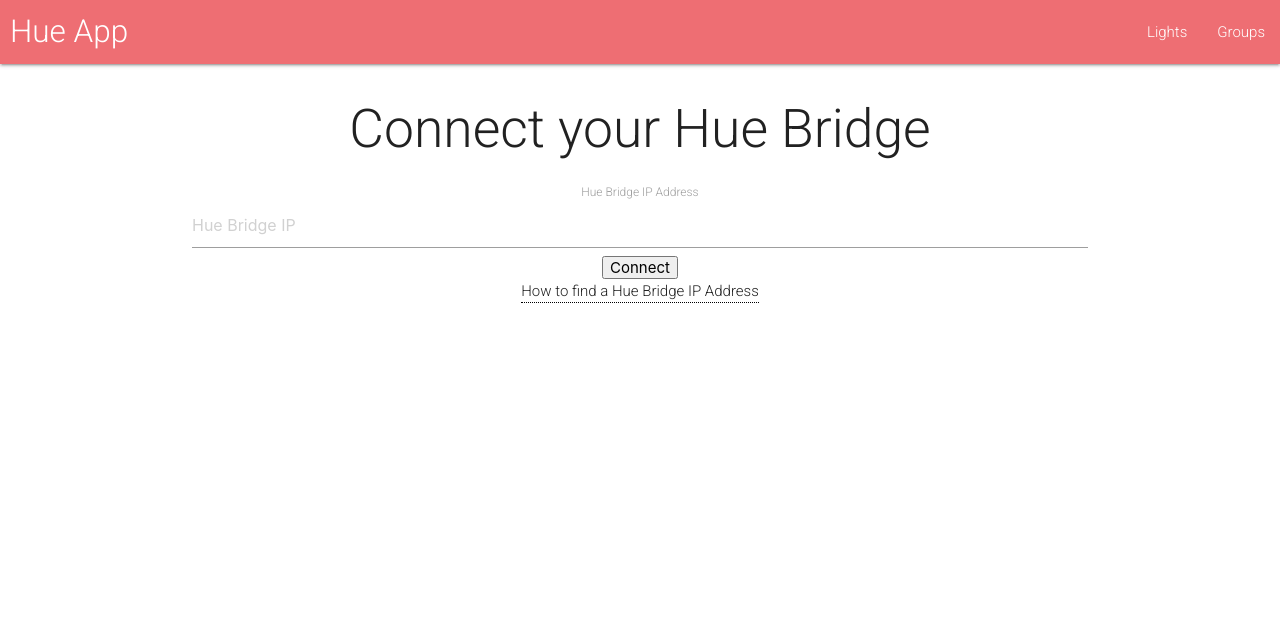
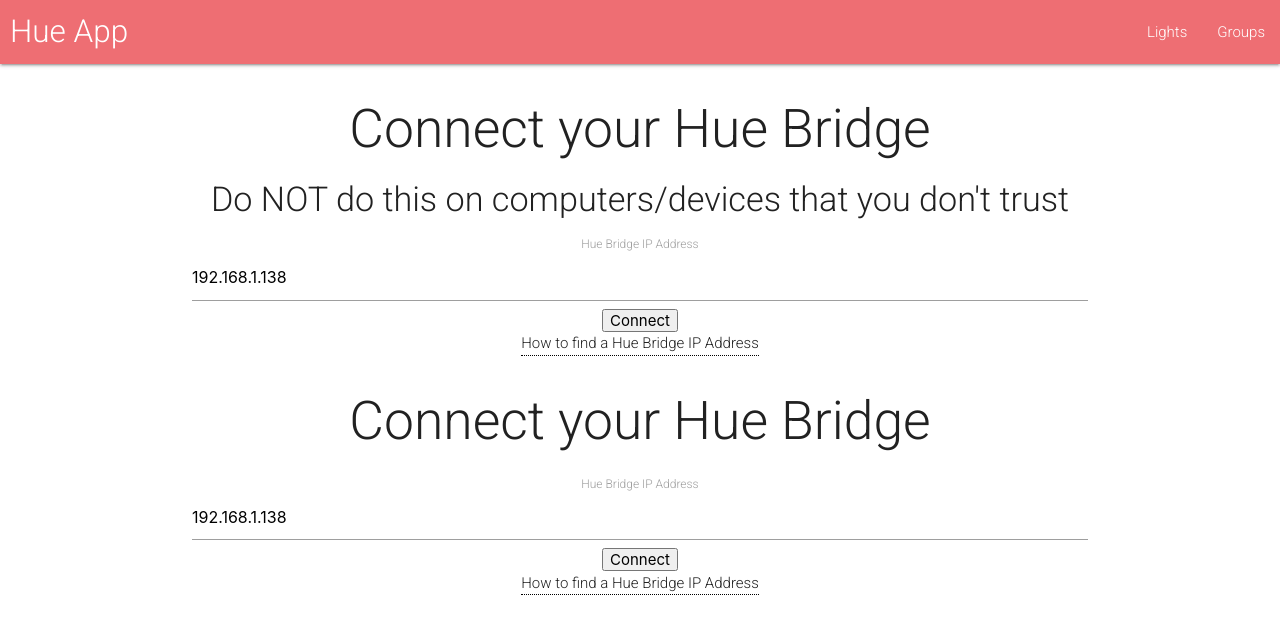
Before and after one commit to Brandon205/hue-lights, a React (Create React App) app: page /connect in a window 1280 px wide. Shown: the top 634 px of the page. Built offline with nearby package versions, Linux system fonts and the light colour scheme.

Commit message:
Pre-deplyment changes

```diff
--- a/package.json
+++ b/package.json
@@ -7,6 +7,7 @@
     "@testing-library/react": "^9.5.0",
     "@testing-library/user-event": "^7.2.1",
     "axios": "^0.20.0",
+    "gh-pages": "^3.1.0",
     "materialize-css": "^1.0.0-rc.2",
     "react": "^16.13.1",
     "react-color": "2.18.1",
@@ -18,7 +19,8 @@
     "start": "react-scripts start",
     "build": "react-scripts build",
     "test": "react-scripts test",
-    "eject": "react-scripts eject"
+    "eject": "react-scripts eject",
+    "deploy": "gh-pages -d dist"
   },
   "eslintConfig": {
     "extends": "react-app"
--- a/src/App.jsx
+++ b/src/App.jsx
@@ -4,15 +4,16 @@
 import Home from './Home';
 import Lights from './Lights';
 import Groups from './Groups';
+import Connect from './Connect';
 import './App.css';
 
 export default function App() {
   const [url, setUrl] = useState('default');
   const [connected, setConnected] = useState(false);
-  const [ip, setIp] = useState('');
+  const [ip, setIp] = useState('192.168.1.138');
 
   useEffect(() => { // To see if the user already has info in LS
-    if (localStorage.getItem('hue-info') === null) {
+    if (localStorage.getItem('hue-info') === null) { //TODO add a better check than just LS (contact hue api to check for errors?)
       setConnected(false)
     } else {
       let info = localStorage.getItem('hue-info').split(',')
@@ -23,13 +24,13 @@
 
   let updateUrl = (e) => { // Sets the URL for the REST API
     e.preventDefault();
-    let username;
     Axios.post(`https://${ip}/api`, {"devicetype": "YAHWA#user"}).then(res => {
-      if (res.data[0].error) {
-        console.log('Link button not pressed')
+      if (res.data[0].error.type === 101) {
+        console.log('Link button not pressed') //TODO Make error show on screen
       } else {
-        username = res.data[0].success.username
-        localStorage.setItem('hue-info', `${ip},${res.data[0].success.username}`)
+        let username = res.data[0].success.username
+        console.log(username)
+        localStorage.setItem('hue-info', `${ip},${username}`)
         let tempUrl = `https://${ip}/api/${username}`
         setUrl(tempUrl);
       }
@@ -37,10 +38,10 @@
   }
 
   let login;
-  if (connected) { // Check if Bridge is connected to display login or success message respectively TODO: Add disconnect button to connected message (resets LS)
+  if (connected) { // Check if Bridge is connected to display login or success message respectively TODO: Add disconnect button to connected message (resets LS and IP in the state)
     login = (
       <div className="container">
-        <h2>Your Hue bridge is <span className="green-text text-darken-3">connected</span>.</h2>
+        <h2>Your Hue bridge is <Link to='/connect' className="green-text text-darken-3">connected</Link>.</h2>
       </div>
     )
   } else {
@@ -53,7 +54,7 @@
           <input type="submit" value="Connect" onClick={(e) => updateUrl(e)} />
         </form>
         <div className="tooltip">How to find a Hue Bridge IP Address
-          <span className="tooltiptext">To Find your Hue Bridges IP Address: 1. Open the Hue App and go to Settings/Your Bridge/Network Settings 2. Disable DHCP, note the IP, turn DHCP back on</span>
+          <span className="tooltiptext">To find your Hue Bridges' IP Address: 1. Open the Hue App and go settings/Hue Bridges 2. Find the Bridge you want to connect to and hit the i icon on the right hand side 3. Note the IP shown there</span>
         </div>
         </div>
     )
@@ -77,6 +78,7 @@
         <Route exact path="/" component={Home} />
         <Route exact path="/lights" render={() => <Lights url={url} />} />
         <Route exact path="/groups" render={() => <Groups url={url} />} />
+        <Route exact path="/connect" render={() => <Connect url={url} updateURL={updateUrl} ip={ip} setIP={setIp} />} />
         {login}
       </main>
     </Router>
--- /dev/null
+++ b/src/Connect.jsx
@@ -0,0 +1,18 @@
+import React from 'react';
+
+export default function Login(props) {
+    return (
+        <div className="container">
+            <h2>Connect your Hue Bridge</h2>
+            <h4>Do NOT do this on computers/devices that you don't trust</h4>
+            <form>
+                <label className="active" htmlFor="ip">Hue Bridge IP Address</label>
+                <input className="validate" type="text" name="ip" id="ip" placeholder="Hue Bridge IP" value={props.ip} onChange={(e) => props.setIp(e.target.value)} required />
+                <input type="submit" value="Connect" onClick={(e) => props.updateURL(e)} />
+            </form>
+            <div className="tooltip">How to find a Hue Bridge IP Address
+            <span className="tooltiptext">To find your Hue Bridges' IP Address: 1. Open the Hue App and go settings/Hue Bridges 2. Find the Bridge you want to connect to and hit the i icon on the right hand side 3. Note the IP shown there</span>
+            </div>
+        </div>
+    )
+}
--- a/src/Lights.jsx
+++ b/src/Lights.jsx
@@ -77,7 +77,7 @@
     content = (
       <div className="container">
         <h1>No connected lights found</h1>
-        <h4>Have you <Link to="/Login">connected</Link> your hue bridge yet?</h4>
+        <h4>Have you <Link to="/login">connected</Link> your hue bridge yet?</h4>
       </div>
     )
   }
```
Also changed, not shown: 1 other file (tests, documents, lock files or other folders).
